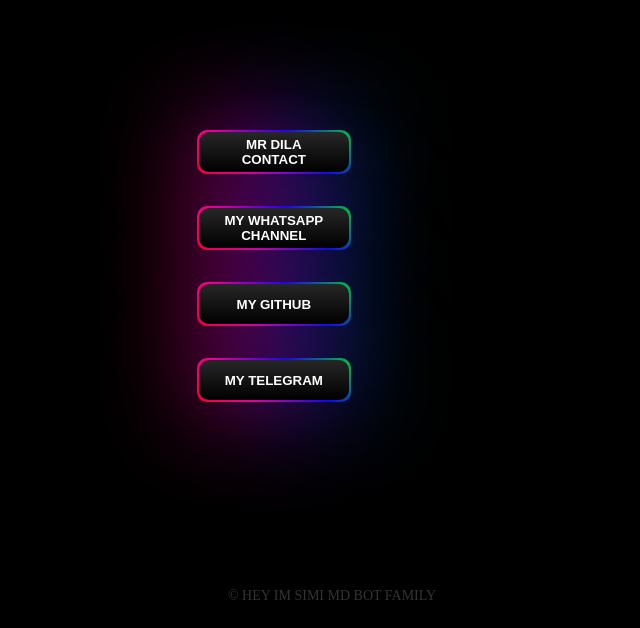
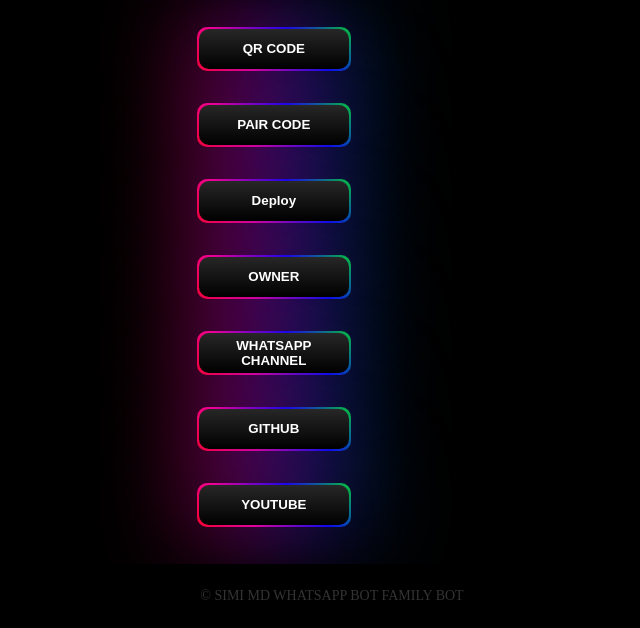
Before and after one commit to isithaanusara/Pairsite, a website: page index.html in a window 1280 px wide. Shown: the part 172-800 px from the top of the page, without its empty margins (318-958 px from the left). Drawn offline with Linux system fonts and the light colour scheme.

Commit message:
Update index.html

```diff
--- a/index.html
+++ b/index.html
@@ -1,11 +1,12 @@
-ng="en">
+<!DOCTYPE html>
+<html lang="en">
   <head>
     <meta charset="UTF-8">
     <meta http-equiv="X-UA-Compatible" content="IE=edge">
     <meta name="viewport" content="width=device-width, initial-scale=1.0">
-    <title>Chethiya from matele</title>
-    <meta property="og:image" content="https://i.ibb.co/WvK6Rhvx/50c5c094844ed5f0.jpg">
-    <meta property="og:title" content="KING DILA">
+    <title>MASTER MD | Session</title>
+    <meta property="og:image" content="https://i.imgur.com/HQ8CENR.jpeg">
+    <meta property="og:title" content="SIMI MD ">
 <style>
   body {
    display: flex;
@@ -338,25 +339,23 @@
       </span></span></h3>
         <input hidden type="text" name="value" value="queen-izumi-md">
         <br><br>
-
+        <button onclick="location.href='/qr'" class="button">QR CODE</button>
         <br><br>
-
+       <button onclick="location.href='/pair'" class="button">PAIR CODE</button>
         <br><br>
-            <button onclick="location.href='https://wa.me/+94760224138'" class="button">MR DILA CONTACT</button>
+      <button onclick="location.href='https://github.com/Dilalakiya/SIMI-MD'" class="button">Deploy</button>
+        <br><br>
+            <button onclick="location.href='https://wa.me/+94760224138'" class="button">OWNER</button>
        <br><br>
-       <button onclick="location.href='https://whatsapp.com/channel/0029Vb5kpEL6WaKnVXP0vR40'" class="button">MY WHATSAPP CHANNEL</button>
+       <button onclick="location.href='https://whatsapp.com/channel/0029Vb5kpEL6WaKnVXP0vR40'" class="button">WHATSAPP CHANNEL</button>
          <br><br>
-        <button onclick="location.href='https://github.com/Dilalakiya/SIMI-MD'" class="button">MY GITHUB</button>
+        <button onclick="location.href='https://github.com/Dilalakiya/SIMI-MD'" class="button">GITHUB</button>
        <br><br>
     </form>
-      <button onclick="location.href='https://github.com/Dilalakiya/SIMI-MD'" class="button">  MY TELEGRAM</button>
+      <button onclick="location.href='https://github.com/Dilalakiya/SIMI-MD'" class="button">YOUTUBE</button>
     </div>
     <footer>
-       <p>©  HEY IM SIMI MD BOT FAMILY</p>
+       <p>© SIMI MD WHATSAPP BOT FAMILY BOT</p>
     </footer>
   </body>
   </html>
-
-
-<!DOCTYPE html>
-<html l
```
